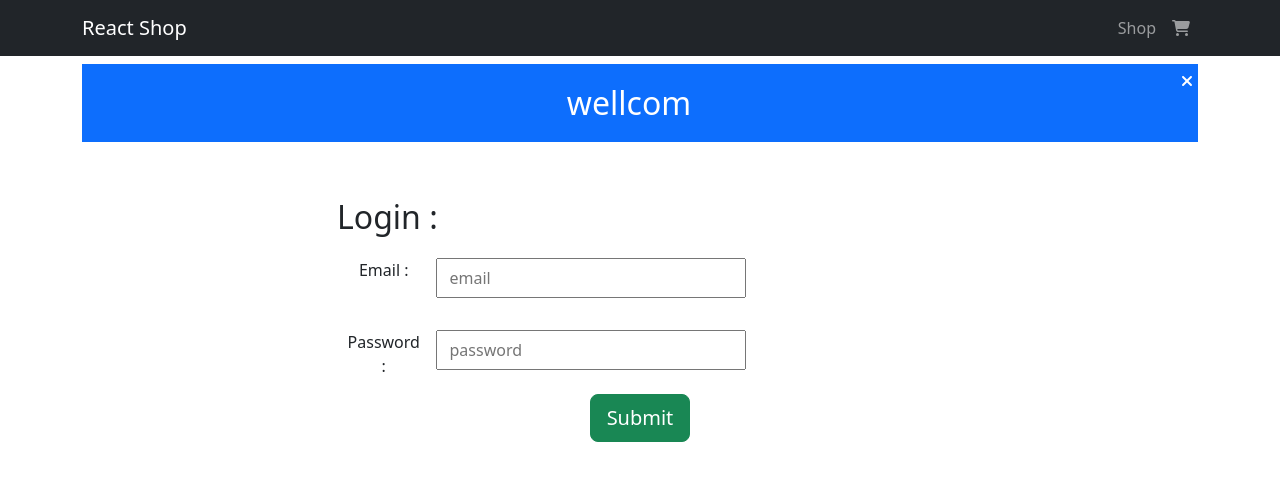
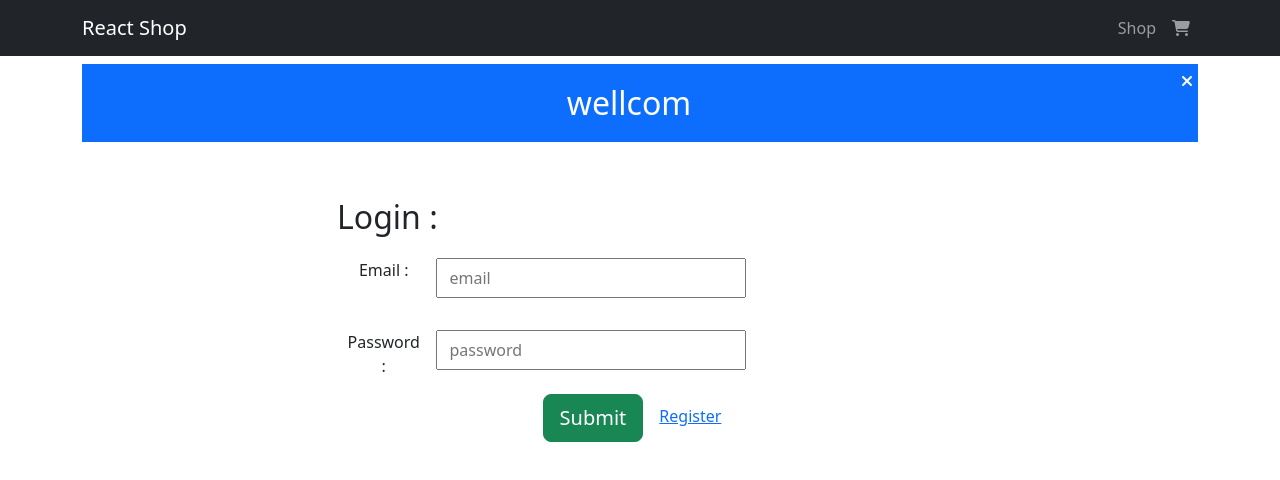
Before and after one commit to Mehdi-njfn/React-shop2, a React (Create React App) app: page /login in a window 1280 px wide. Shown: the top 480 px of the page. Built offline with nearby package versions, Linux system fonts and the light colour scheme.

Commit message:
update login and register

```diff
--- a/src/pages/auth/login.jsx
+++ b/src/pages/auth/login.jsx
@@ -2,6 +2,7 @@ import { Component } from "react";
 import Input from '../../component/input';
 import * as yup from 'yup';
 import axios from "axios";
+import { Link } from "react-router-dom";
 
 
 class Login extends Component {
@@ -74,6 +75,7 @@ class Login extends Component {
           <Input name={'password'} lable={'Password'} value={password} id={'password'} onChange={this.handleChange} />
         </div>
         <button disabled={this.state.sending} className="btn btn-success btn-lg">Submit</button>
+        <Link className="m-3 " to='/register'>Register</Link>
       </form>
     );
   }
--- a/src/pages/auth/register.jsx
+++ b/src/pages/auth/register.jsx
@@ -2,6 +2,7 @@ import { Component } from "react";
 import Input from '../../component/input';
 import * as yup from 'yup';
 import axios from "axios";
+import { Link } from "react-router-dom";
 
 
 class Register extends Component {
@@ -74,6 +75,8 @@ class Register extends Component {
           <Input name={'password'} lable={'Password'} value={password} id={'password'} onChange={this.handleChange} />
         </div>
         <button disabled={this.state.sending} className="btn btn-success btn-lg">Submit</button>
+        <Link className="m-3 " to='/login'>Login</Link>
+
       </form>
     );
   }
```
